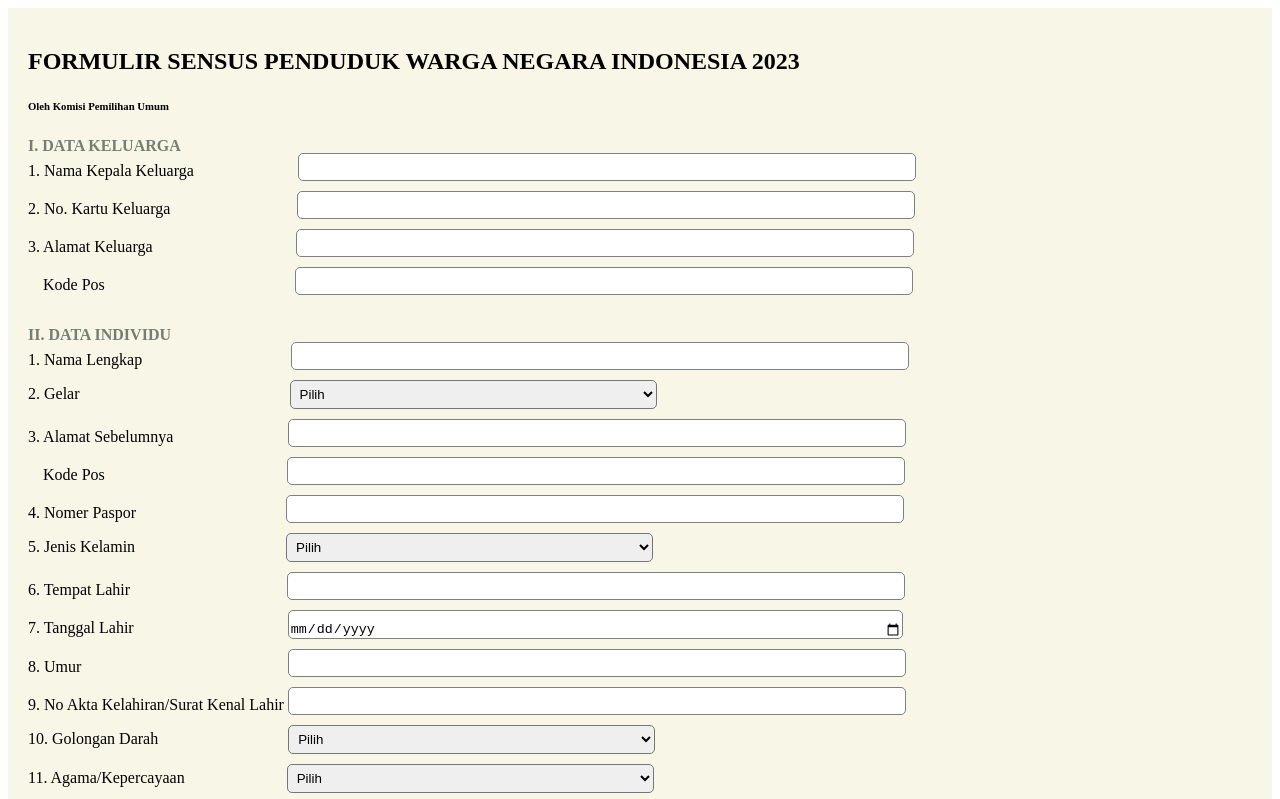
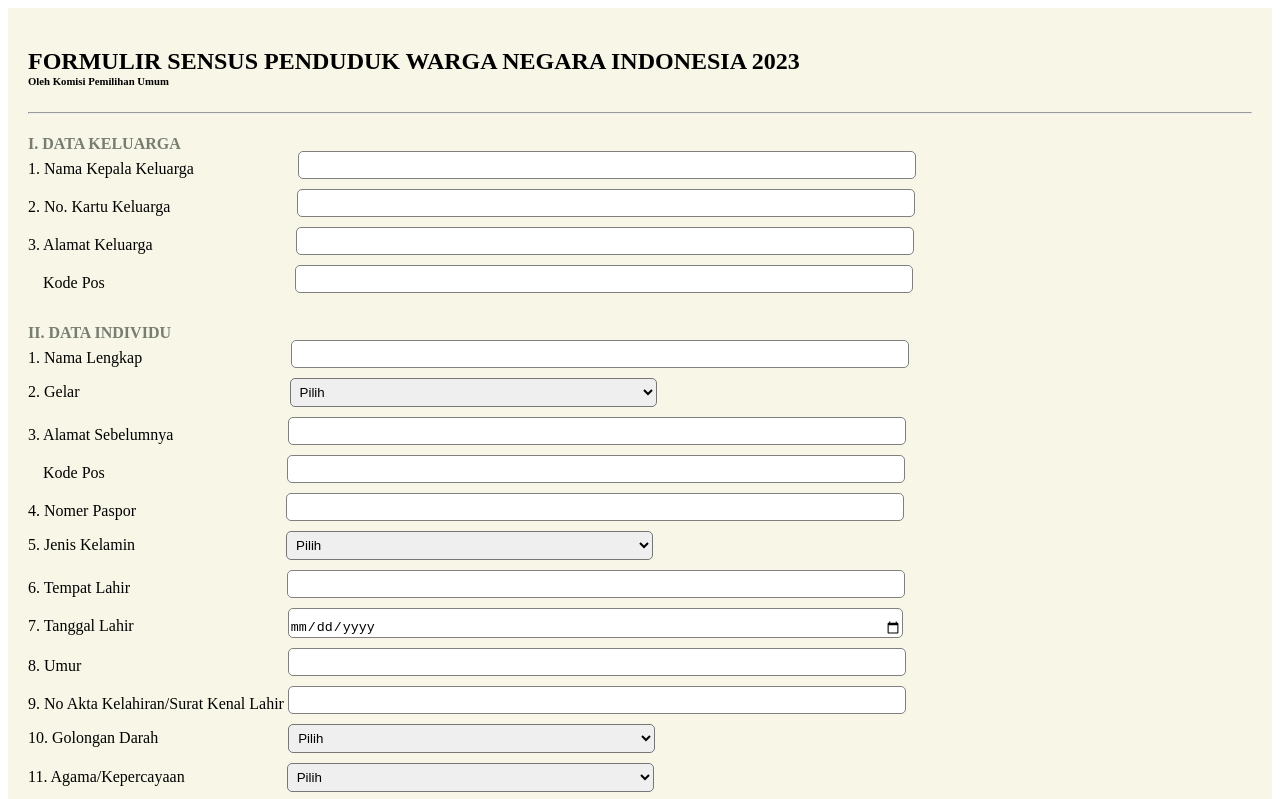
Before and after one commit to aininamiftahul/T1_Desain-Web, a plain HTML site: page T1_HTML_Ainina Miftahul jannah/Index.html in a window 1280 px wide. Shown: the top 799 px of the page. Drawn offline with Linux system fonts and the light colour scheme.

Commit message:
Revisi Lagi

```diff
--- a/T1_HTML_Ainina Miftahul jannah/Index.html
+++ b/T1_HTML_Ainina Miftahul jannah/Index.html
@@ -6,7 +6,8 @@
 <body>
     <div class="container">
     <h2>FORMULIR SENSUS PENDUDUK WARGA NEGARA INDONESIA 2023</h2>
-    <h6>Oleh Komisi Pemilihan Umum</h6>
+    <h6 style="margin-top: -20px;">Oleh Komisi Pemilihan Umum</h6>
+    <hr>
 
 <div class="isi">
     <h4>I. Data Keluarga</h4>
```
